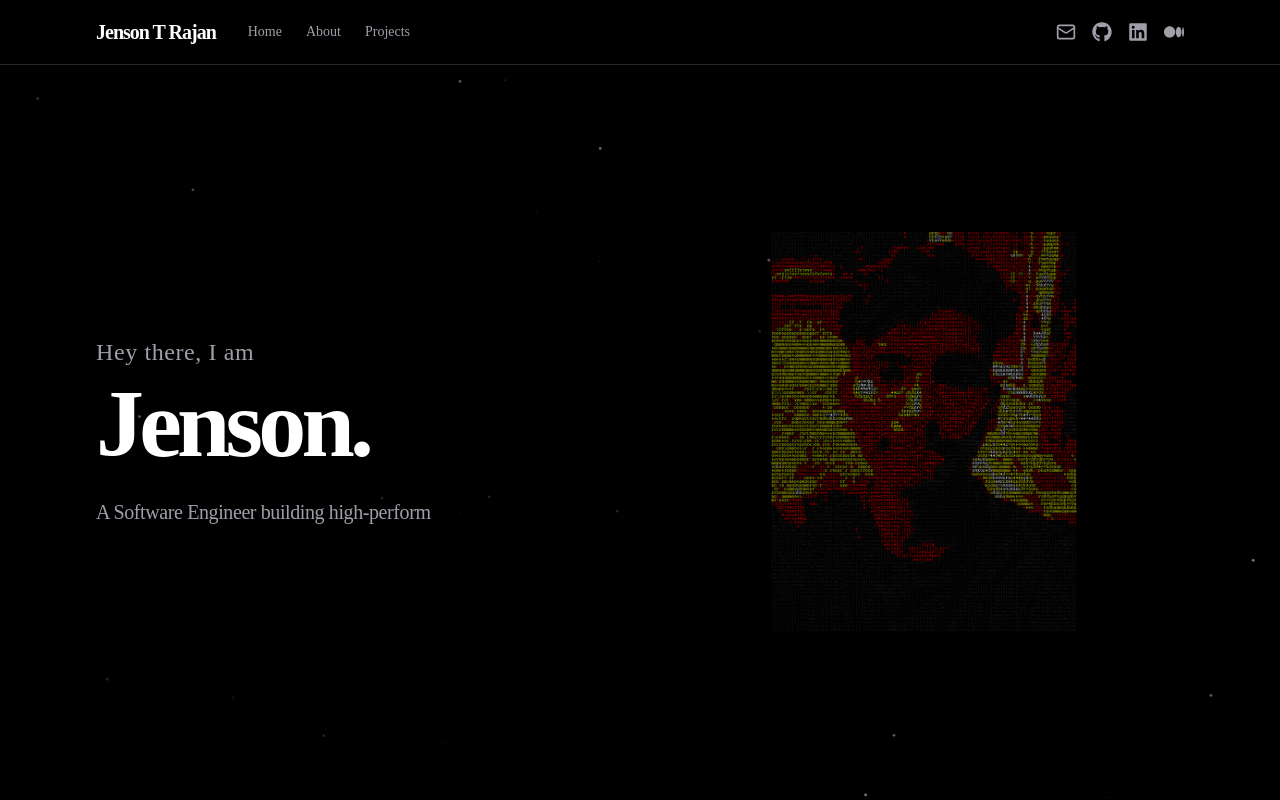
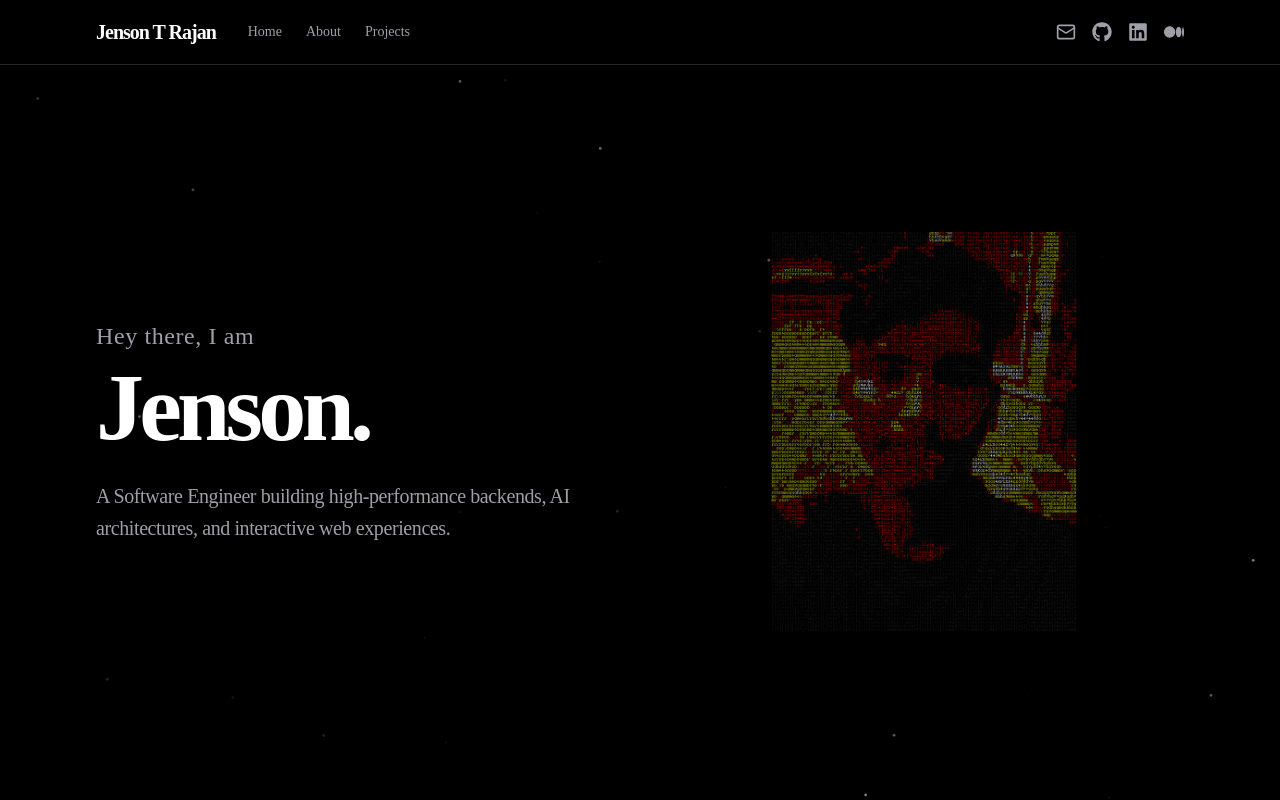
Before and after one commit to JensonCode007/Portfolio, a Next.js app: page / in a window 1280 px wide. Shown: the top 800 px of the page. Built offline with nearby package versions, Linux system fonts and the light colour scheme.

Commit message:
Reduce typing speed in TypingAnimation component

```diff
--- a/src/app/page.tsx
+++ b/src/app/page.tsx
@@ -46,7 +46,7 @@ export default function Home() {
                 blinkCursor={true}
                 pauseDelay={2000}
                 loop
-                typeSpeed={140}
+                typeSpeed={50}
                 deleteSpeed={200}
                 className="text-zinc-400 text-lg md:text-xl max-w-lg leading-relaxed"
               >
```
